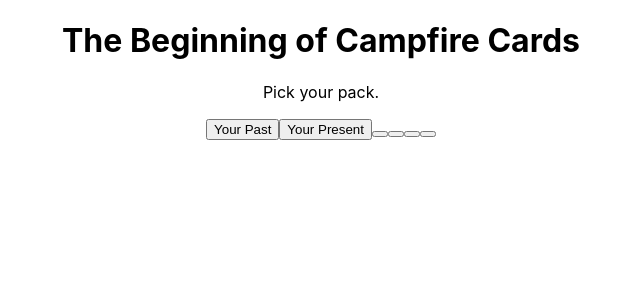
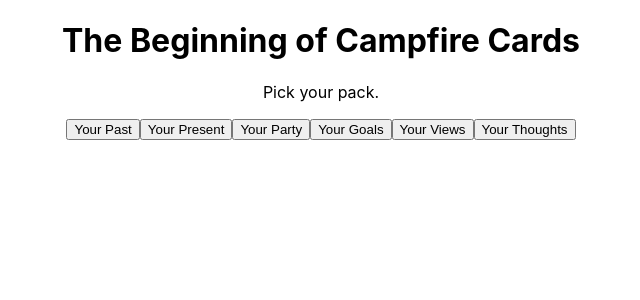
Before and after one commit to heathornJ/campfirecards, a React (Create React App) app: page / in a window 1280 px wide. Shown: the top 300 px of the page, without its empty margins (319-959 px from the left). Built offline with nearby package versions, Linux system fonts and the light colour scheme.

Commit message:
Add all themes to config and update references to them on HomeScreen

```diff
--- a/src/components/HomeScreen.js
+++ b/src/components/HomeScreen.js
@@ -5,6 +5,10 @@ import config from "../data/config.json";
 function HomeScreen({ navigateTo }) {
   const past = config.sections.themes.yourPast;
   const present = config.sections.themes.yourPresent;
+  const party = config.sections.themes.yourParty;
+  const goals = config.sections.themes.yourGoals;
+  const views = config.sections.themes.yourViews;
+  const yourThoughts = config.sections.themes.yourThoughts;
 
   return (
     <div className="main-container">
@@ -13,10 +17,10 @@ function HomeScreen({ navigateTo }) {
       <div className="theme-buttons">
         <ThemeButton theme={past} navigateTo={navigateTo} />
         <ThemeButton theme={present} navigateTo={navigateTo} />
-        <ThemeButton theme="Your Party" />
-        <ThemeButton theme="Your Goals" />
-        <ThemeButton theme="Your Views" />
-        <ThemeButton theme="Your Thoughts" />
+        <ThemeButton theme={party} navigateTo={navigateTo} />
+        <ThemeButton theme={goals} navigateTo={navigateTo} />
+        <ThemeButton theme={views} navigateTo={navigateTo} />
+        <ThemeButton theme={yourThoughts} navigateTo={navigateTo} />
       </div>
     </div>
   );
--- a/src/data/config.json
+++ b/src/data/config.json
@@ -4,8 +4,6 @@
     "themeScreen": {},
     "deck": {},
     "themes": {
-      "ref1": 1,
-      "ref2": 2,
       "yourPast": {
         "key": "yourPast",
         "displayText": "Your Past"
@@ -13,6 +11,22 @@
       "yourPresent": {
         "key": "yourPresent",
         "displayText": "Your Present"
+      },
+      "yourParty": {
+        "key": "yourParty",
+        "displayText": "Your Party"
+      },
+      "yourGoals": {
+        "key": "yourGoals",
+        "displayText": "Your Goals"
+      },
+      "yourViews": {
+        "key": "yourViews",
+        "displayText": "Your Views"
+      },
+      "yourThoughts": {
+        "key": "yourThoughts",
+        "displayText": "Your Thoughts"
       }
     }
   }
```
